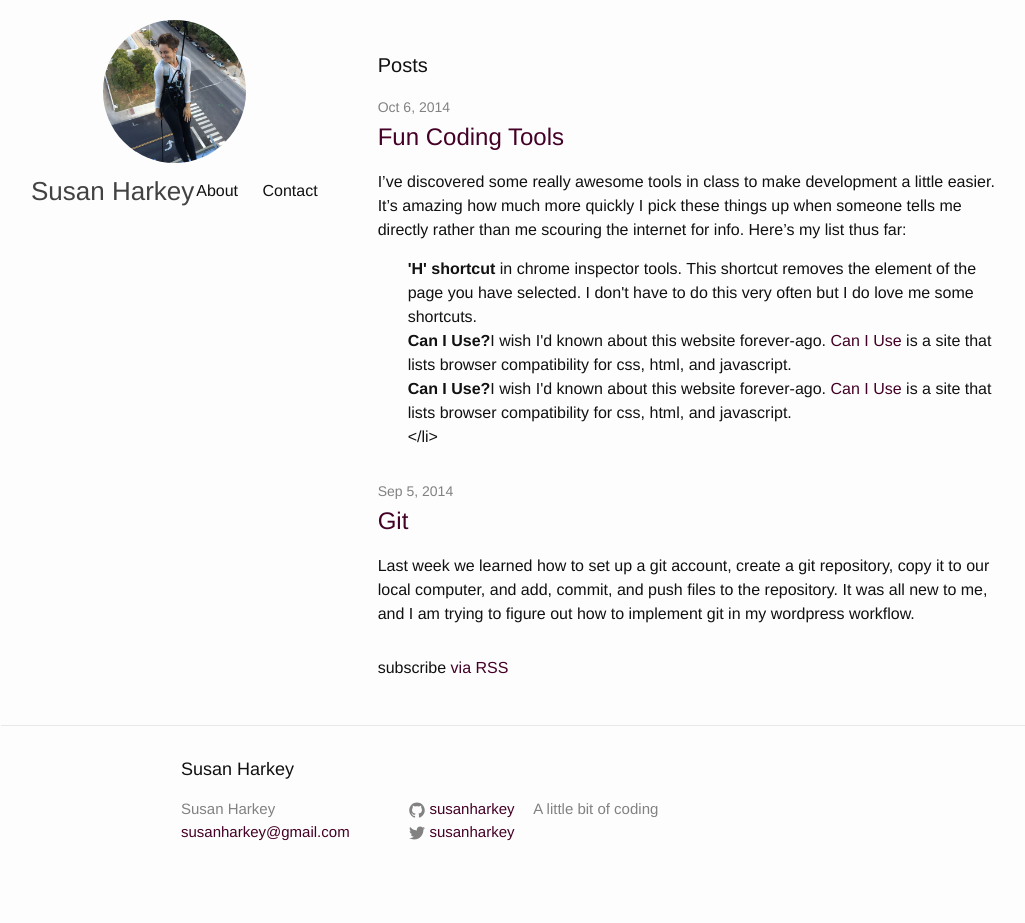
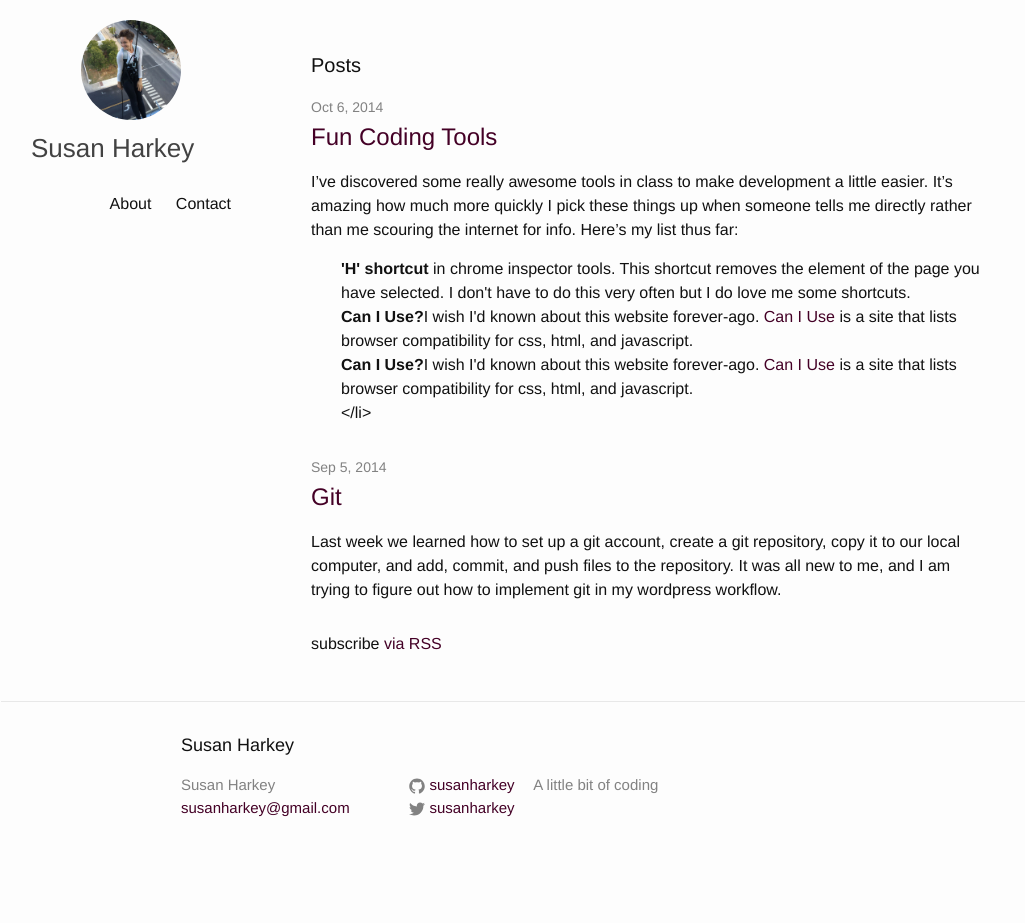
Before and after one commit to susanharkey/susanharkey.github.io, a Jekyll site: the page built from index.html, in a window 1280 px wide. Shown: the whole page, without its empty margins (119-1144 px from the left). Built offline with Jekyll 4.4.1, drawn with Linux system fonts in a browser that asks for light colours; after the commit the page ends 900 px from its top, so only the background shows below that.

Commit message:
Changed column width

```diff
--- a/css/style.css
+++ b/css/style.css
@@ -28,13 +28,13 @@ li {
 	}
 
 	.site-header{
-		max-width: 33.333333%;
+		max-width: 25%;
     	float: left;
 	}
 
 	.page-content {
 		padding: 30px 0;
-		width: 66.66666%;
+		width: 75%;
 		float: right;
 	}
 
```
